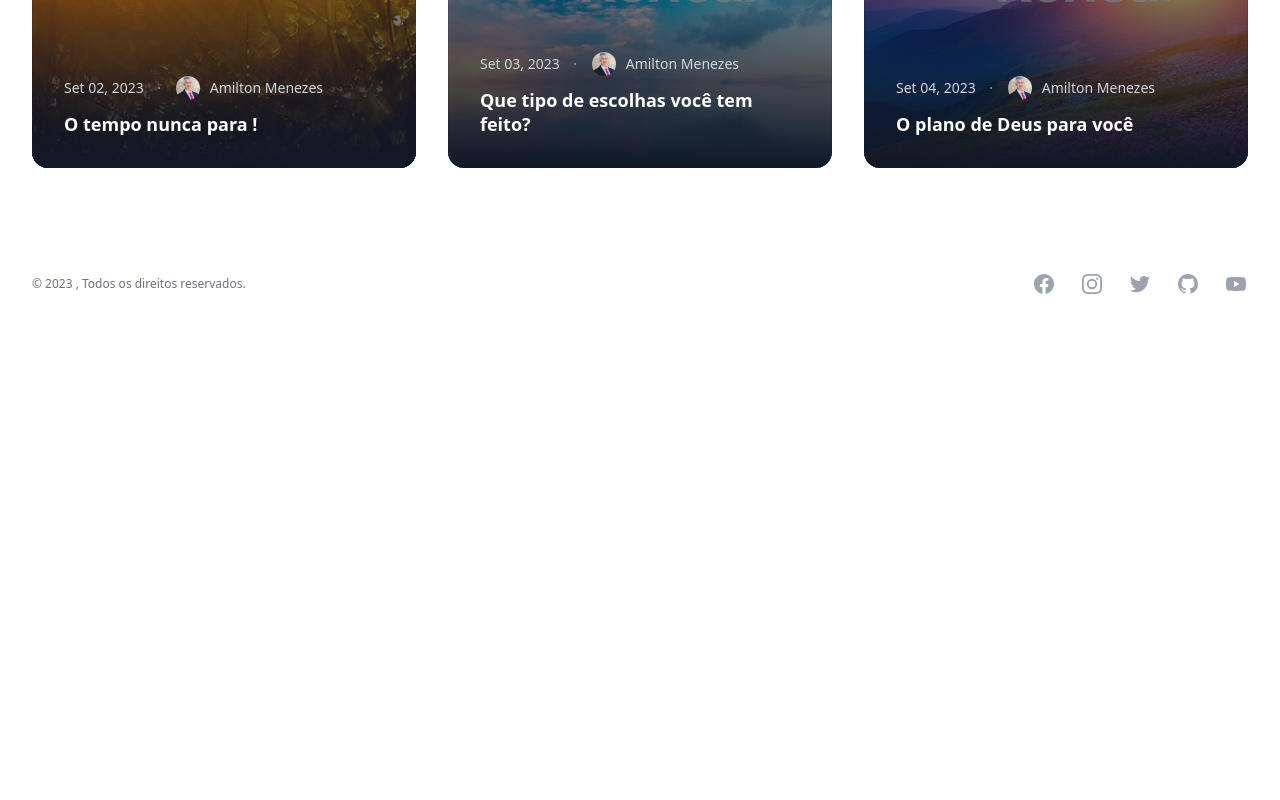
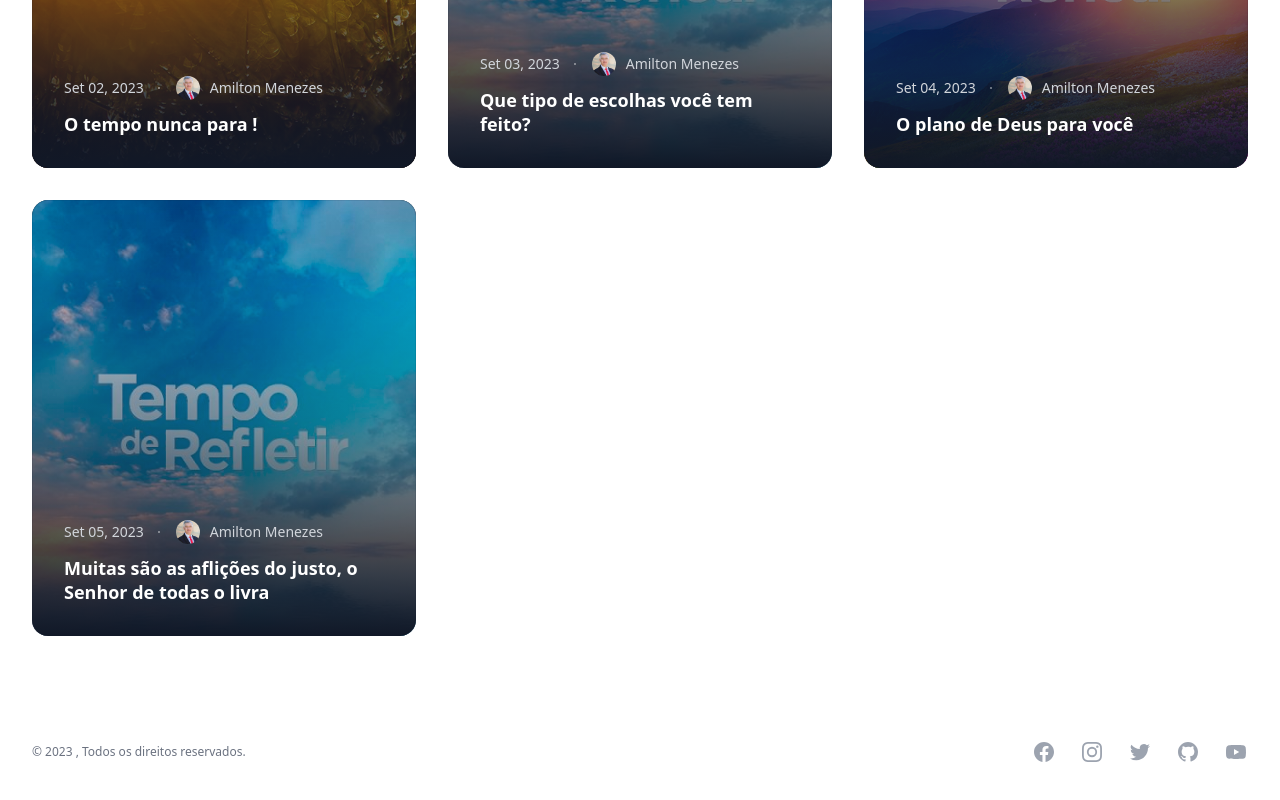
Before and after one commit to enascentedev/vida-com-deus, a Vue app: page / in a window 1280 px wide. Shown: the part 596-1396 px from the top of the page. Before the commit the page ends 940 px from the top, so only its background shows below. Built offline with nearby package versions, Linux system fonts and the light colour scheme.

Commit message:
adicionado artigo

```diff
--- a/src/components/artigoHome.vue
+++ b/src/components/artigoHome.vue
@@ -29,6 +29,13 @@ export default {
 				autorImagem: amiltonMenezes,
 				autor: "Amilton Menezes",
 				titulo: "O plano de Deus para você",
+			},
+			{
+				imagem: escolhas,
+				data: "Set 05, 2023",
+				autorImagem: amiltonMenezes,
+				autor: "Amilton Menezes",
+				titulo: "Muitas são as aflições do justo, o Senhor de todas o livra",
 			},
 		]);
 
```
